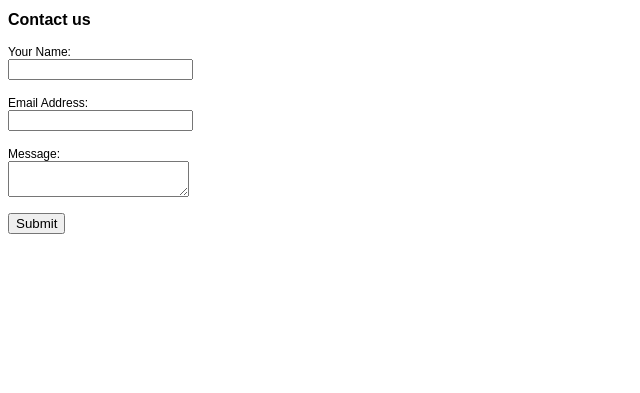
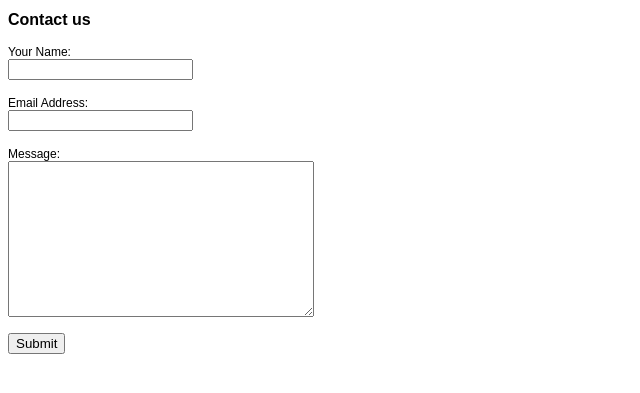
Before and after one commit to keithmillar/andrews, a Jekyll site: the page contact/contact-form.html, which Jekyll copies as it is, in a window 1280 px wide. Shown: the top 393 px of the page, without its empty margins (0-640 px from the left). Built offline with Jekyll 4.4.1, drawn with Linux system fonts in a browser that asks for light colours; Markdown is read by kramdown in place of the engine named in the settings.

```diff
--- a/contact/contact-form.html
+++ b/contact/contact-form.html
@@ -35,7 +35,7 @@ label,a
 </p>
 <p>
 <label for='message'>Message:</label> <br>
-<textarea name="message"></textarea>
+<textarea style="width:300px; height:150px;" name="message"></textarea>
 </p>
 <input type="submit" value="Submit"><br>
 </form>
```
Also changed, not shown: 2 other files.
